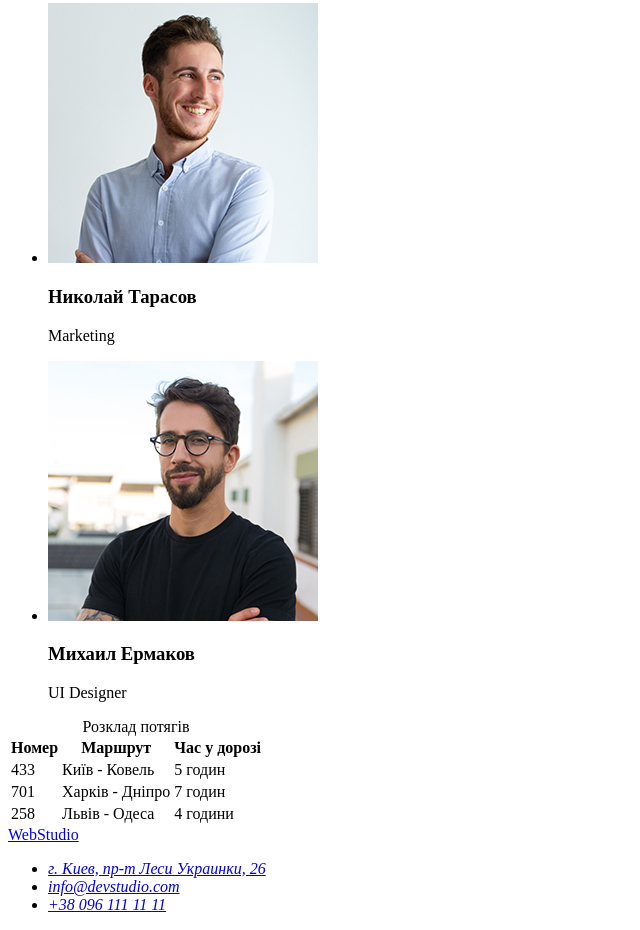
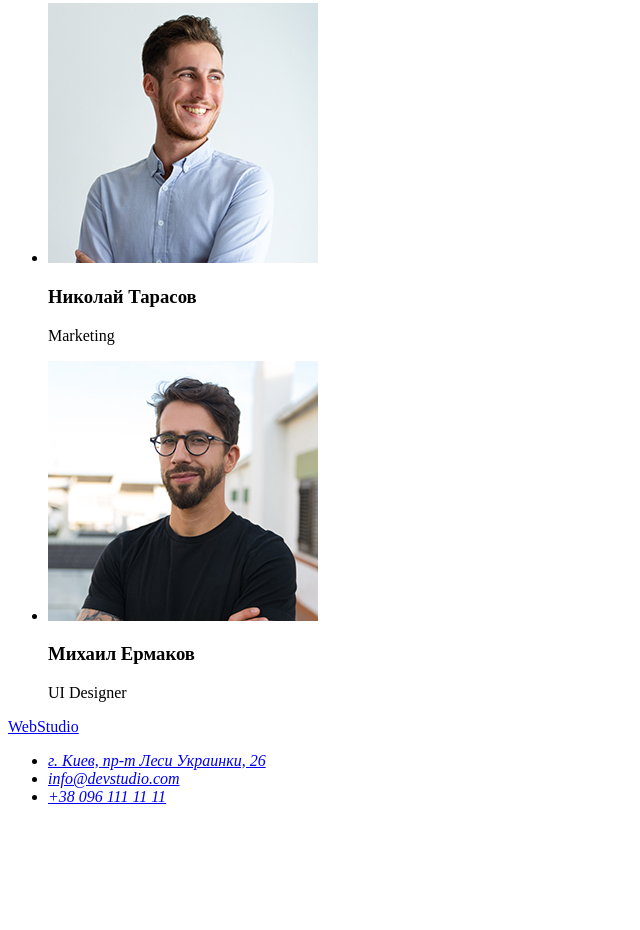
Before and after one commit to MrKobernyk/goit-markup-hw-01, a plain HTML site: page index.html in a window 1280 px wide. Shown: the part 2312-3242 px from the top of the page, without its empty margins (0-640 px from the left). After the commit the page ends 3134 px from the top, so only its background shows below. Drawn offline with Linux system fonts and the light colour scheme.

Commit message:
Add normal github index link

```diff
--- a/index.html
+++ b/index.html
@@ -10,7 +10,7 @@
   <body>
     <header>
       <nav>
-        <a href="/">WebStudio</a>
+        <a href="./">WebStudio</a>
 
         <ul>
           <li>
@@ -139,42 +139,9 @@
         </ul>
       </section>
 
-      <!-- table -->
-      <table>
-        <caption>
-          Розклад потягів
-        </caption>
-
-        <thead>
-          <tr>
-            <th>Номер</th>
-            <th>Маршрут</th>
-            <th>Час у дорозі</th>
-          </tr>
-        </thead>
-
-        <tbody>
-          <tr>
-            <td>433</td>
-            <td>Київ - Ковель</td>
-            <td>5 годин</td>
-          </tr>
-          <tr>
-            <td>701</td>
-            <td>Харків - Дніпро</td>
-            <td>7 годин</td>
-          </tr>
-          <tr>
-            <td>258</td>
-            <td>Львів - Одеса</td>
-            <td>4 години</td>
-          </tr>
-        </tbody>
-      </table>
-
       <!-- Footer -->
       <footer>
-        <a href="/">WebStudio</a>
+        <a href="./">WebStudio</a>
         <address>
           <ul>
             <li>
```
